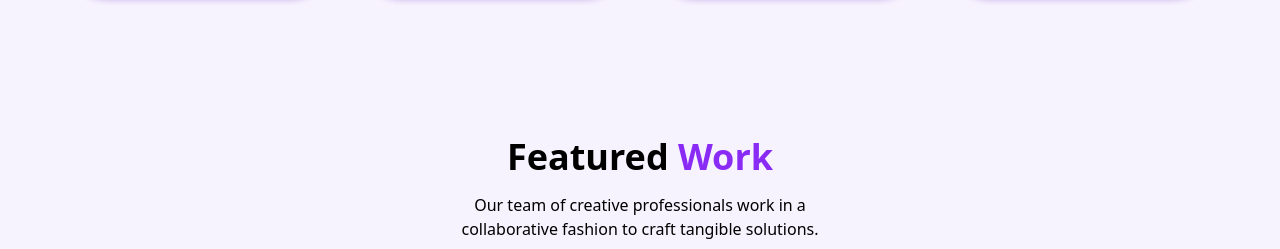
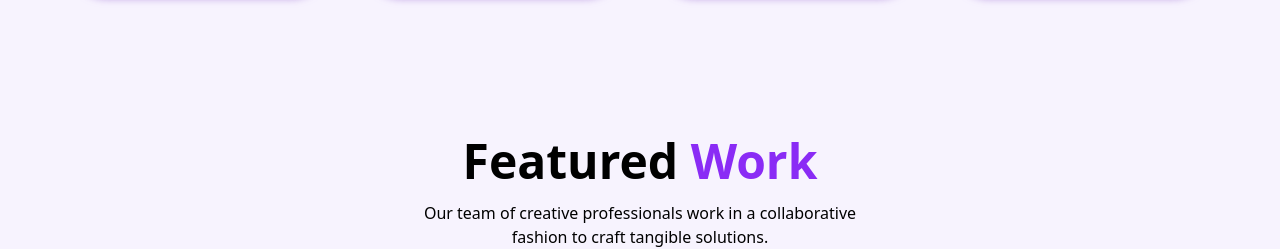
Before and after one commit to Heryakos-Technology/heryakos-static-page, a Vue app: page / in a window 1280 px wide. Shown: the part 1820-2069 px from the top of the page. Built offline with nearby package versions, Linux system fonts and the light colour scheme.

Commit message:
feat: update PortfolioSection styles for improved responsiveness and readability

```diff
--- a/src/components/Landing Page/PortfolioSection.vue
+++ b/src/components/Landing Page/PortfolioSection.vue
@@ -52,8 +52,11 @@ console.log(projects.value);
 <template>
   <div class="mt-20 max-w-[650px] mx-auto lg:max-w-full xl:py-16 ">
     <div class="text-center">
-      <h1 class="font-bold text-3xl mb-4 md:text-4xl">Featured <span class="text-btnColor">Work</span></h1>
-      <p class="max-w-[350px] mx-auto md:max-w-[450px] text-balance">Our team of creative professionals work in a
+      <h1 class="font-bold text-3xl mb-4 md:text-4xl xl:text-5xl">Featured <span class="text-btnColor">Work</span></h1>
+      <p class="max-w-[350px] mx-auto md:max-w-[450px] text-balance  xl:text-pretty">Our team of
+        creative
+        professionals
+        work in a
         collaborative
         fashion to craft
         tangible
```
